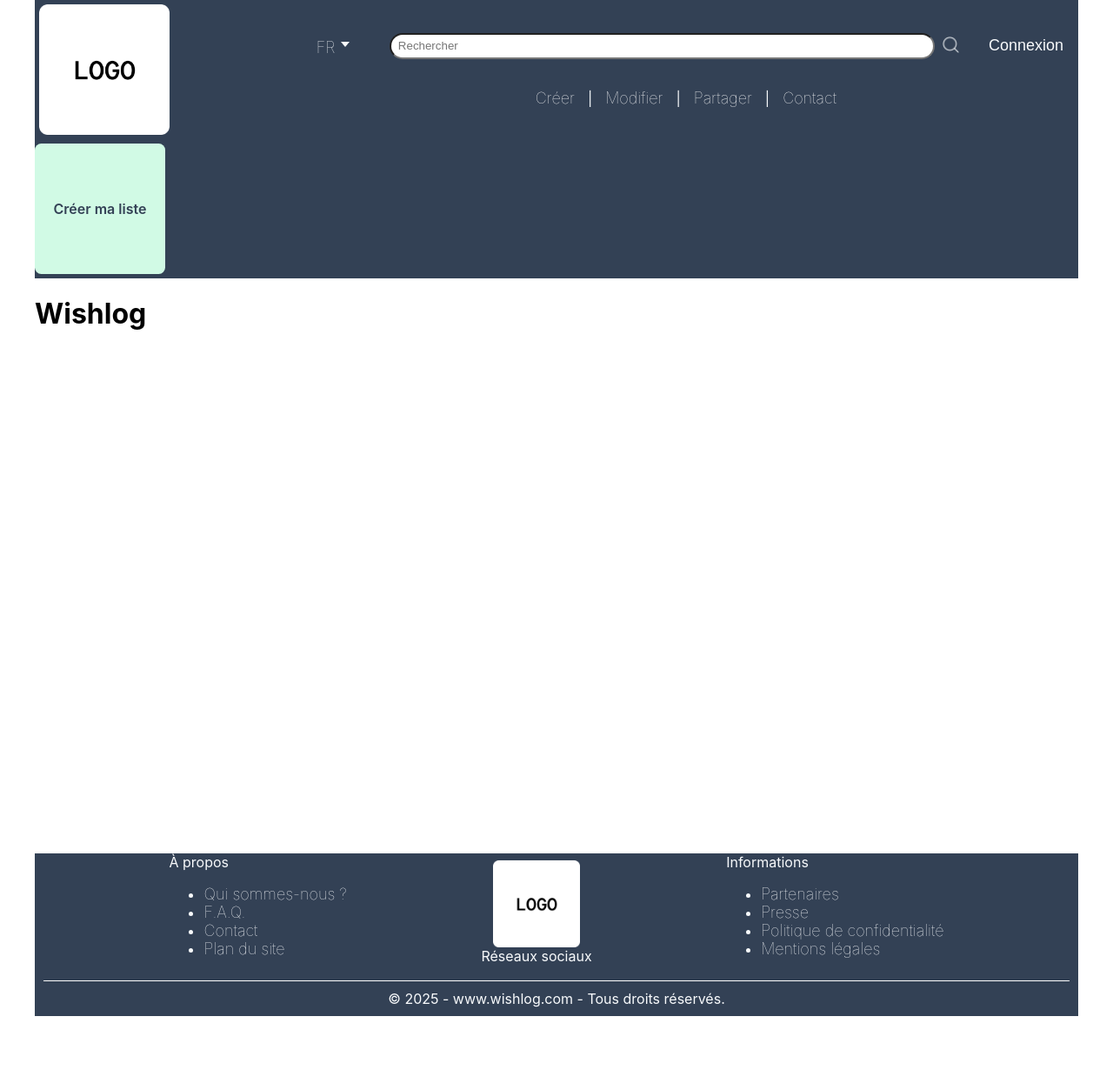
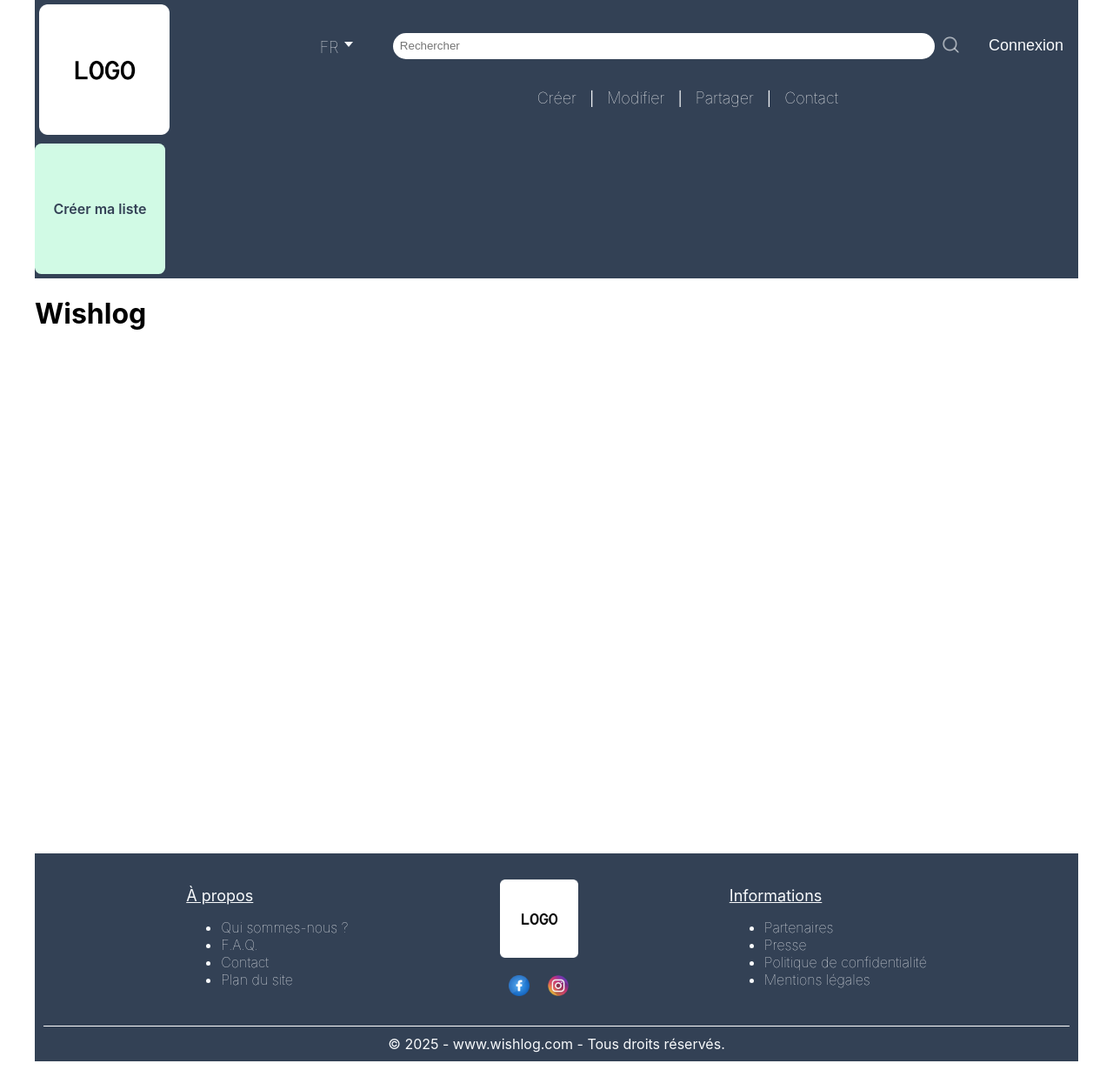
Before and after one commit to LexaFrame/wishlog, a PHP site: page / in a window 1280 px wide. Shown: the whole page at 87% size. Before the commit the page ends 1168 px from the top, so only its background shows below. Run offline with PHP 8.4, Linux system fonts and the light colour scheme.

Commit message:
third commit

```diff
--- a/CSS/style.css
+++ b/CSS/style.css
@@ -114,6 +114,7 @@
 
 .searchBar {
     border-radius : 40px;
+    border-style: none;
     padding-left: 8px;
     height: 30px;
     width: 100%;
@@ -232,6 +233,7 @@
     align-content: center;
     align-items: center;
     justify-content: space-evenly;
+    padding-top: 20px;
 }
 
 .aboutBox {
@@ -245,6 +247,10 @@
     /* border: 1px solid white; */
 }
 
+.aboutBox span {
+    text-decoration: underline;
+    font-size: 18px;
+}
 /* .aboutBox ul {
   display: flex;
   list-style: none;
@@ -255,8 +261,7 @@
 .aboutLink {
   text-decoration: none;
   color: #F8FAFC;
-  /* padding: 15px; */
-  font-size: 18px;
+  font-size: 16px;
   font-weight: 100;
 }
 
@@ -274,6 +279,21 @@
 .logoFooter {
     align-self: center;
     height: 100px;
+    padding-top: 10px;
+}
+
+.socialMedia {
+    display: flex;
+    flex-wrap: wrap;
+    flex-direction: row;
+    justify-content: space-around;
+    padding-top: 20px;
+    padding-bottom: 20px;
+}
+
+.buttonSocialMedia {
+    flex-direction: row;
+    height: 24px;
 }
 
 .infoBoxLink {
@@ -282,13 +302,18 @@
     flex-direction: column;
     text-decoration: none;
     color: #F8FAFC;
-    font-size: 18px;
+    font-size: 16px;
     font-weight: 100;
 }
 
 .infoBoxLink:hover {
     text-decoration: underline;
     color: #F8FAFC;
+}
+
+.infoBox span {
+    text-decoration: underline;
+    font-size: 18px;
 }
 
 .copyrightBox {
--- a/index.html
+++ b/index.html
@@ -105,8 +105,16 @@
         <div class="footerLogoBox">
           <img src="images/logo.png" title="WishLog" alt="Logo de Wishlog" class="logoFooter"/>
           <!-- Réseaux sociaux -->
-            <span class="RS">Réseaux sociaux</span>
+            <!-- <span class="RS">Réseaux sociaux</span> -->
             <!-- Insérer boutons icônes liens RS ci-dessous -->
+            <div class="socialMedia">
+              <a href="https://www.facebook.com/">
+                <img src="images/facebook.png" class="buttonSocialMedia" title="Facebook" alt="Logo de Facebook"/>
+              </a>
+              <a href="https://www.instagram.com/">
+                <img src="images/instagram.png" class="buttonSocialMedia" title="Instagram" alt="Logo d'Instagram"/>
+              </a>
+            </div>
         </div>
 
         <!-- Conteneur de la section "Informations" -->
```
Also changed, not shown: images/facebook.png (added), images/instagram.png (added).
